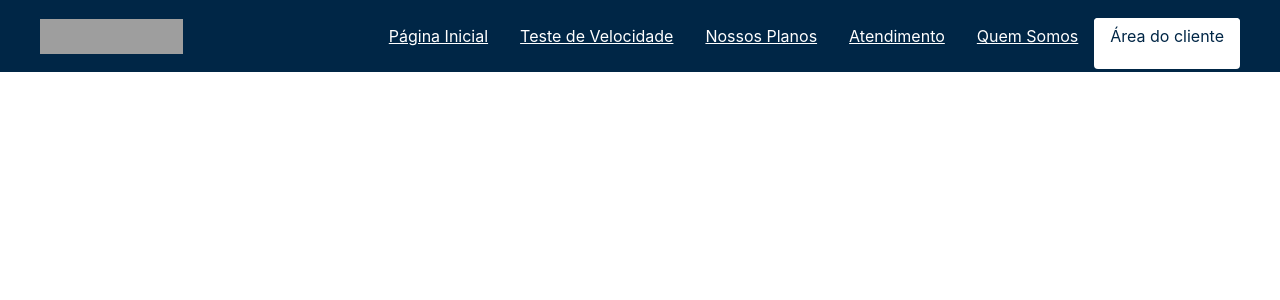
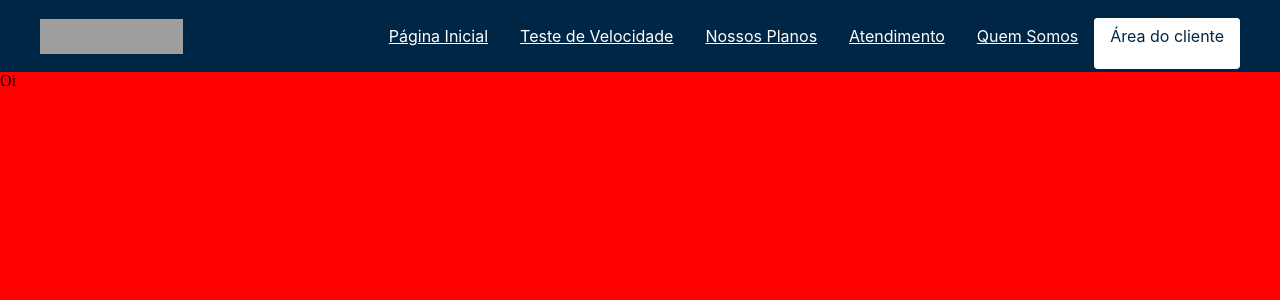
Before and after one commit to guilherme-a-pinheiro/ponto-net-vercel, a Next.js app: page / in a window 1280 px wide. Shown: the top 300 px of the page. Built offline with nearby package versions, Linux system fonts and the light colour scheme; grey boxes are pictures that could not be loaded.

Commit message:
mainimg faltando a img

```diff
--- /dev/null
+++ b/components/mainimg/index.js
@@ -0,0 +1,13 @@
+import React from 'react'
+import * as S from './styles'
+import Image from 'next/image'
+
+export default function Mainimg() {
+  return (
+    <>
+    <S.Mainimg>
+      Oi
+    </S.Mainimg>
+    </>
+  )
+}
--- /dev/null
+++ b/components/mainimg/styles.js
@@ -0,0 +1,7 @@
+import { styled } from '@stitches/react';
+
+export const Mainimg = styled('div', {
+  width: '100%',
+  height: '100vh',
+  backgroundColor: 'red'
+})
--- a/pages/index.js
+++ b/pages/index.js
@@ -1,7 +1,8 @@
 import Head from 'next/head'
 import styles from '../styles/Home.module.css'
 
-import Navbar from '../components/navbar';
+import Navbar from '../components/navbar'
+import Mainimg from '../components/mainimg'
 
 export default function Home() {
   return (
@@ -13,6 +14,7 @@ export default function Home() {
       </Head>
       <main className={styles.main}>
         <Navbar />
+        <Mainimg />
       </main>
     </>
   )
```
